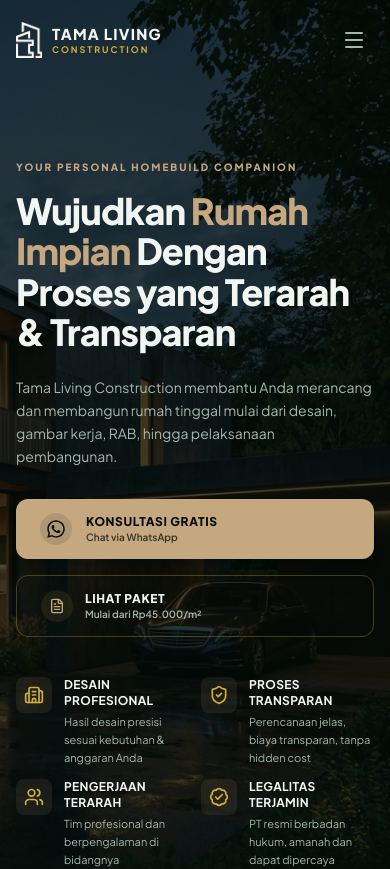
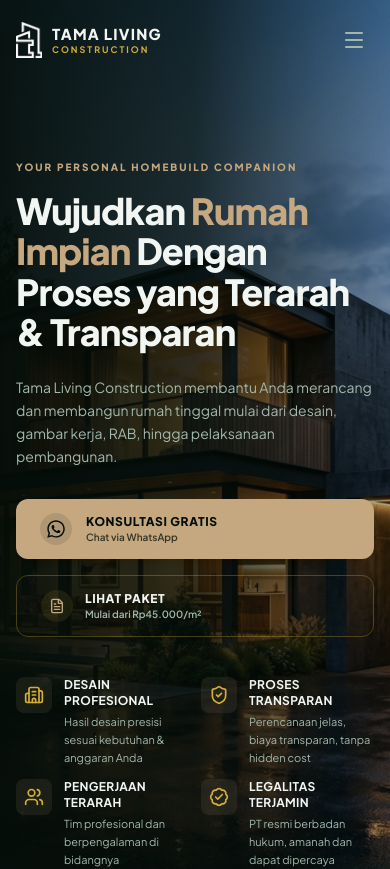
Before and after one commit to kendikadimas/tamalivingconsultant, a Next.js app: page / in a window 390 px wide. Shown: the top 869 px of the page. Built offline with nearby package versions, Linux system fonts and the light colour scheme.

Commit message:
fix image

```diff
--- a/src/components/Hero.js
+++ b/src/components/Hero.js
@@ -27,11 +27,11 @@ export default function Hero() {
           alt="Tama Living Construction Premium House"
           fill
           priority
-          className="object-cover object-right-bottom lg:object-right"
+          className="object-cover object-center lg:object-right"
         />
         {/* Gradients to fade image on left & bottom for high readability */}
         <div className="absolute inset-0 bg-gradient-to-r from-[#040d08] via-[#040d08]/90 via-[#040d08]/40 to-transparent z-10 hidden lg:block" />
-        <div className="absolute inset-0 bg-[#040d08]/75 z-10 lg:hidden" />
+        <div className="absolute inset-0 bg-gradient-to-r from-[#040d08]/95 via-[#040d08]/80 to-[#040d08]/30 z-10 lg:hidden" />
         <div className="absolute bottom-0 left-0 right-0 h-32 bg-gradient-to-t from-[#040d08] to-transparent z-10" />
       </div>
 
```
